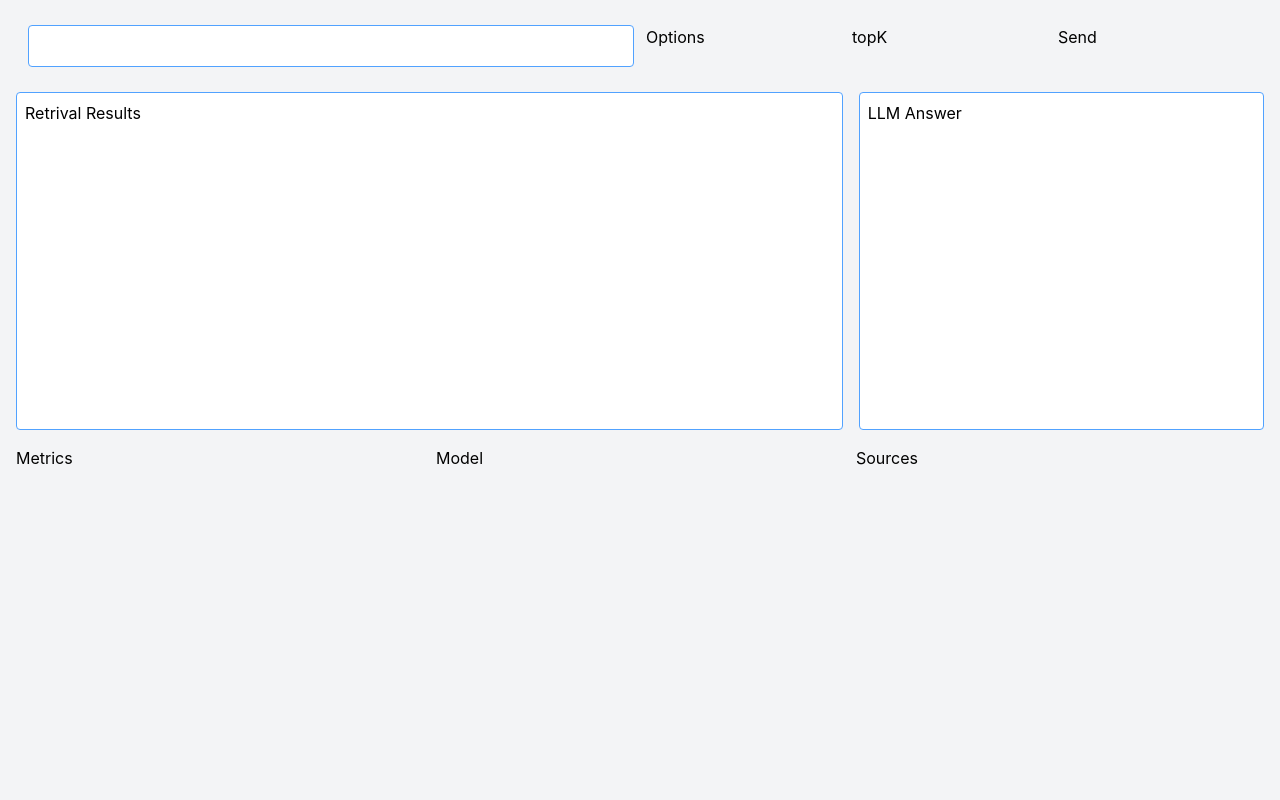
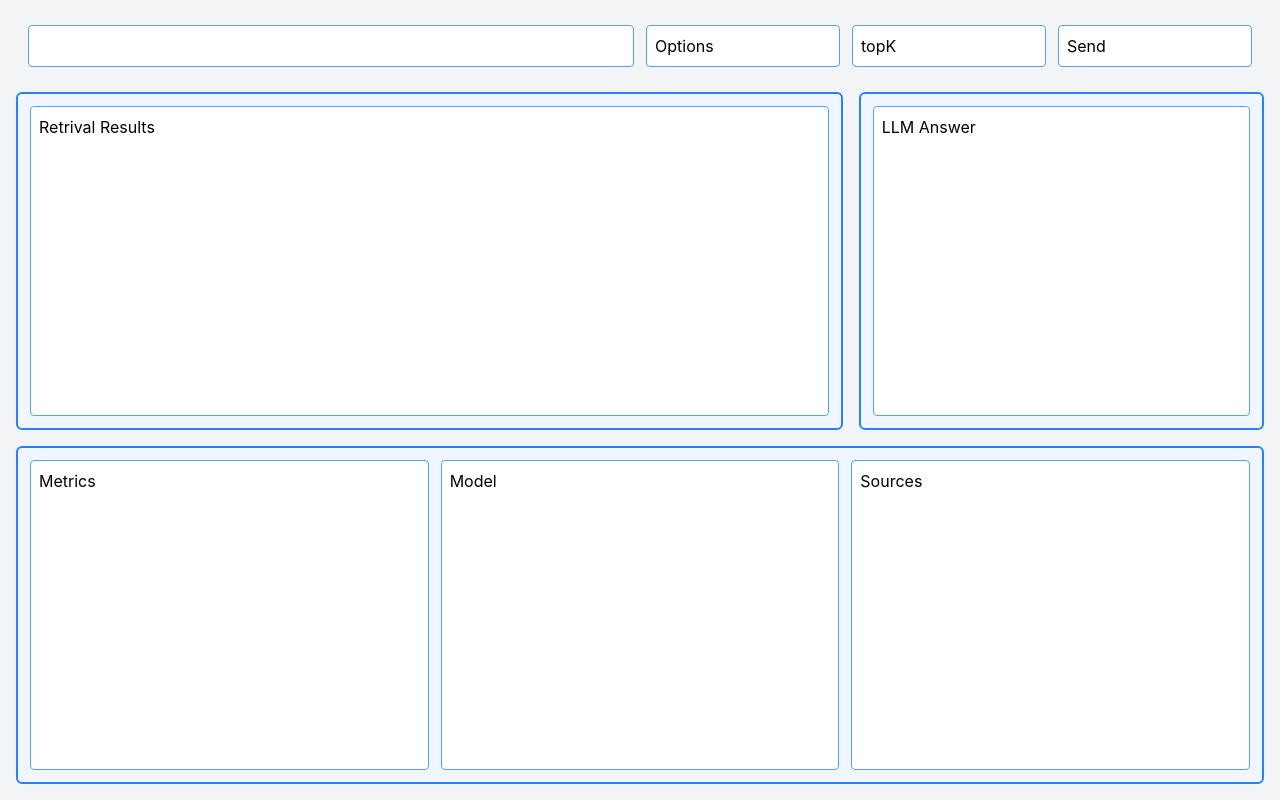
Before and after one commit to eobcre/bedrock-rag-project, a React (Vite) app in the folder frontend/: page / in a window 1280 px wide. Built offline with nearby package versions, Linux system fonts and the light colour scheme.

Commit message:
new: tailwind variables

```diff
--- a/frontend/src/index.css
+++ b/frontend/src/index.css
@@ -1 +1,15 @@
-@import "tailwindcss";
+@import 'tailwindcss';
+
+@layer components {
+  .top {
+    @apply col-span-1 border border-blue-400 bg-white rounded-sm p-2;
+  }
+
+  .section {
+    @apply border-2 border-blue-500 bg-blue-50 rounded-md p-3;
+  }
+
+  .bottom {
+    @apply border border-blue-400 bg-white rounded-sm p-2;
+  }
+}
```
